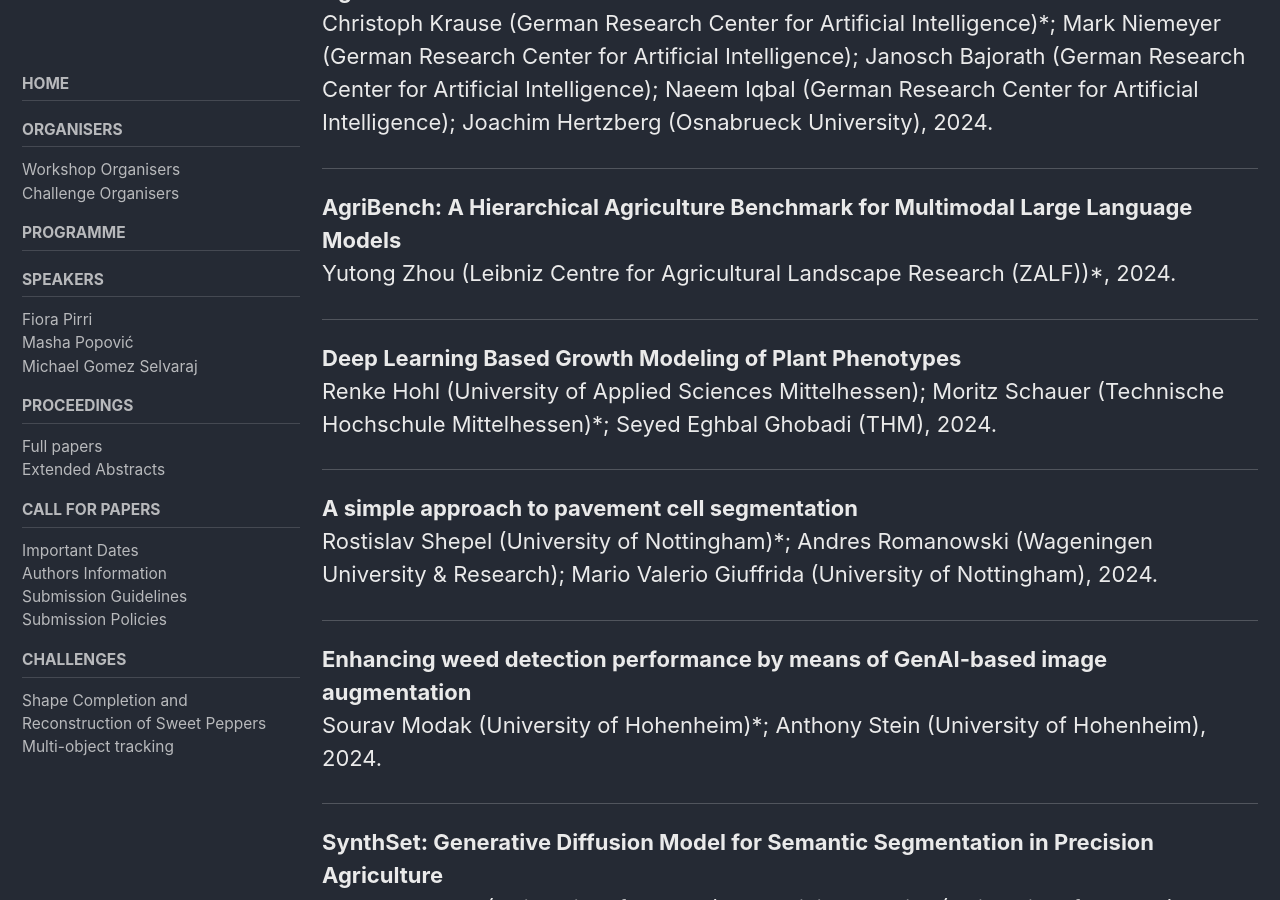
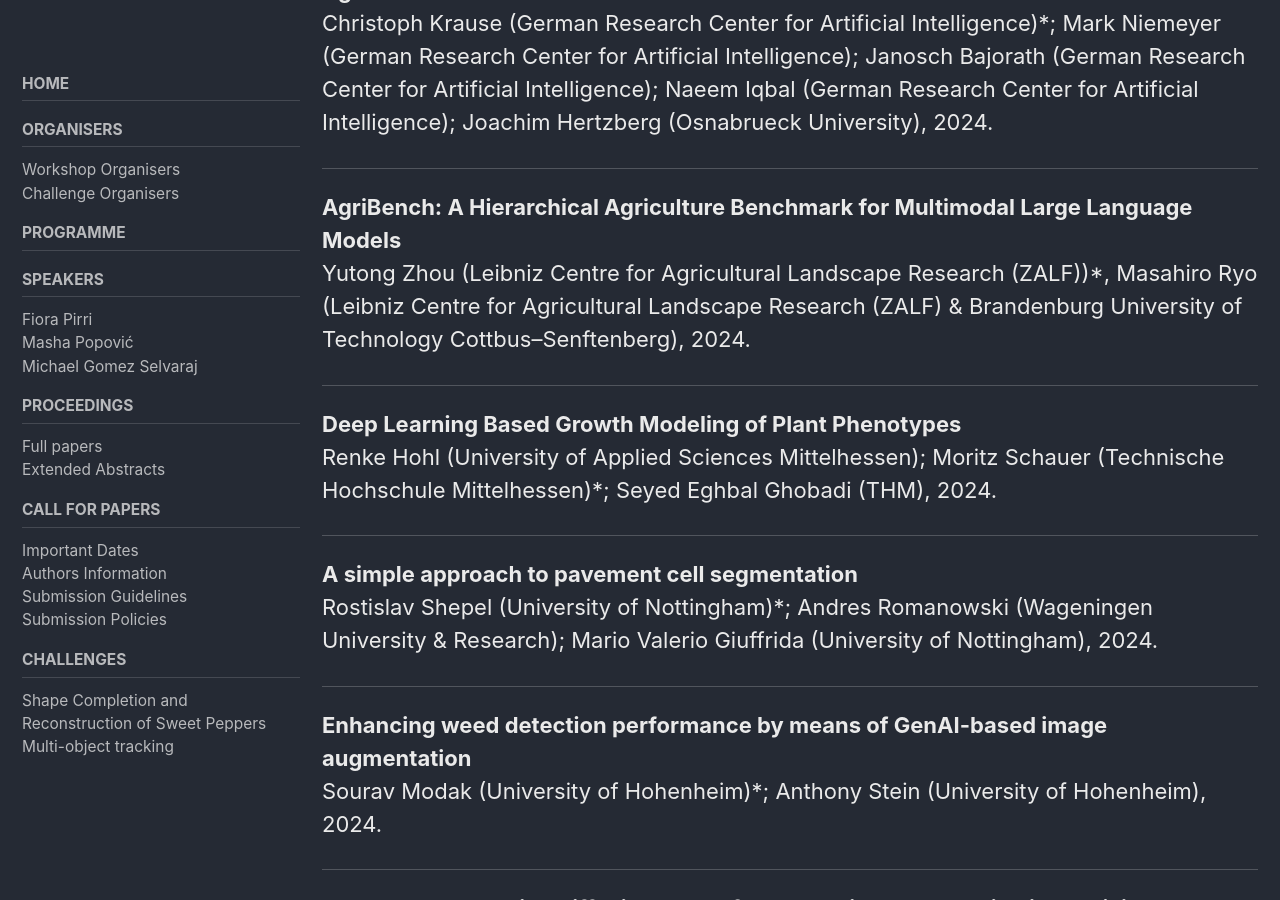
Before and after one commit to cvppa2024/cvppa2024.github.io, a Jekyll site: the page built from _pages/proceedings.md, in a window 1280 px wide and 900 px high, scrolled down 3033 px. Built offline with Jekyll 4.4.1, drawn with Linux system fonts in a browser that asks for light colours; cached includes are drawn as plain includes.

Commit message:
Update proceedings.md
added author in agribench paper

```diff
--- a/_pages/proceedings.md
+++ b/_pages/proceedings.md
@@ -78,7 +78,7 @@ Christoph Krause (German Research Center for Artificial Intelligence)*; Mark Nie
 ---
 
 **AgriBench: A Hierarchical Agriculture Benchmark for Multimodal Large Language Models**\
-Yutong Zhou (Leibniz Centre for Agricultural Landscape Research (ZALF))*, 2024.
+Yutong Zhou (Leibniz Centre for Agricultural Landscape Research (ZALF))*, Masahiro Ryo (Leibniz Centre for Agricultural Landscape Research (ZALF) & Brandenburg University of Technology Cottbus–Senftenberg), 2024.
 
 ---
 
```
